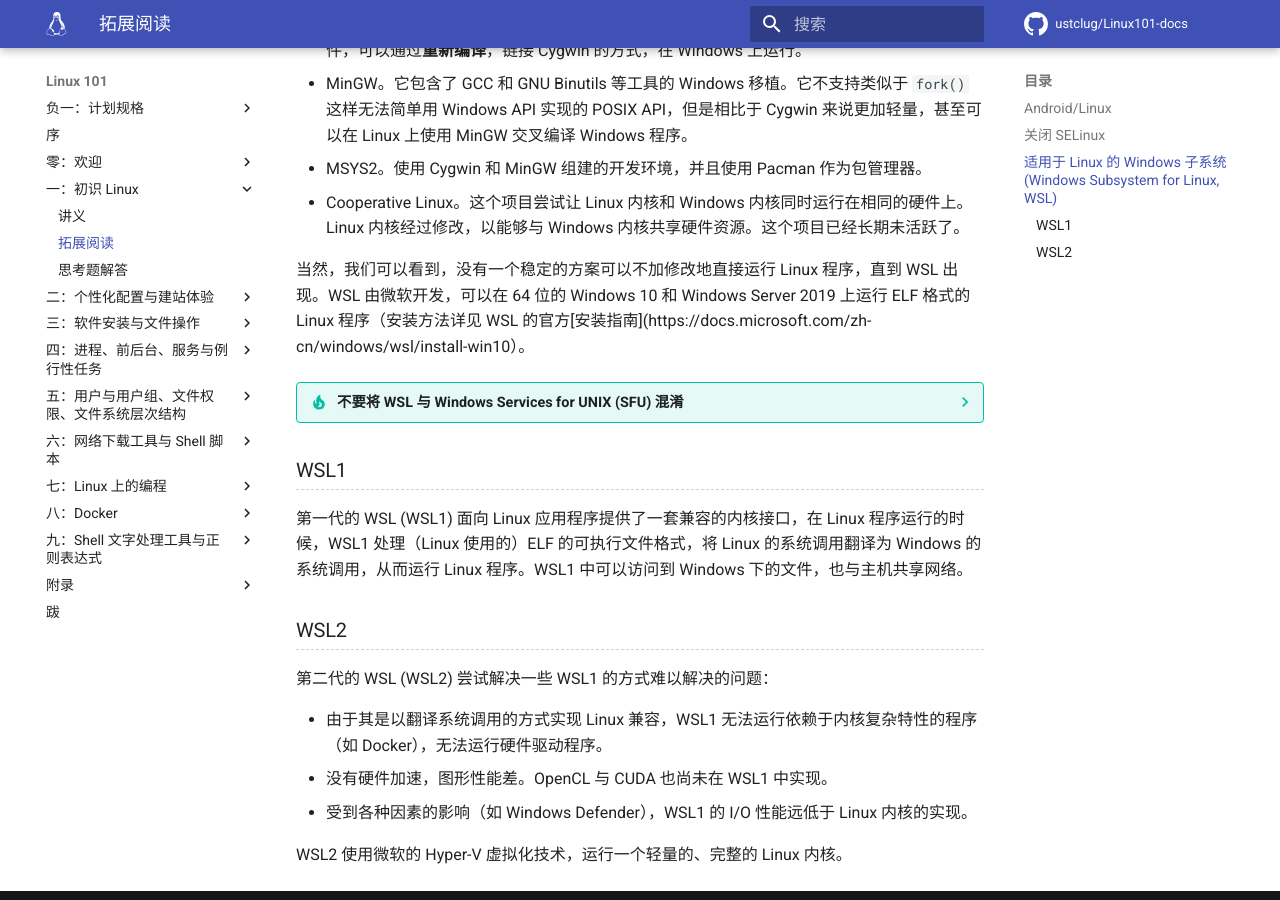
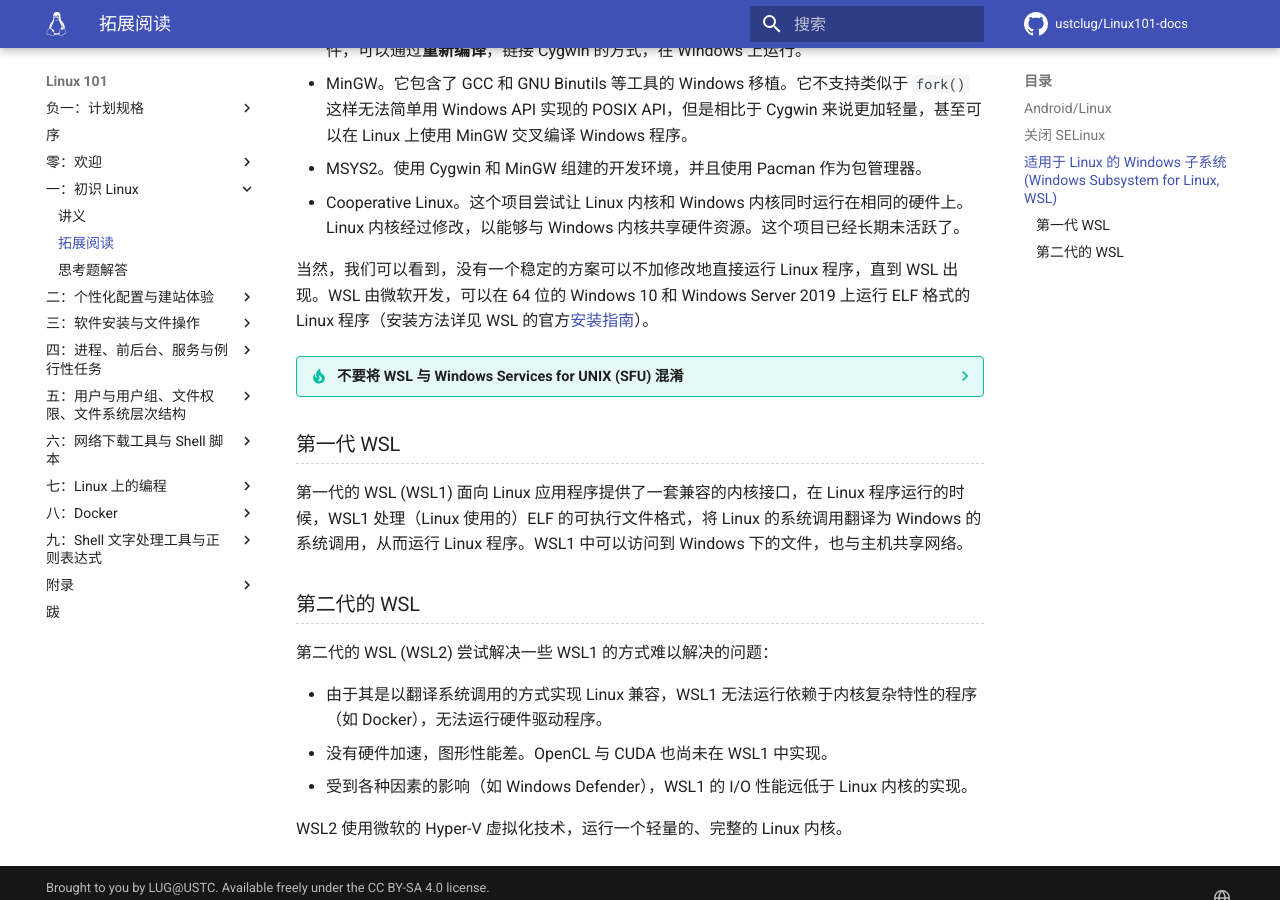
Before and after one commit to ustclug/Linux101-docs, an MkDocs documentation site: the page built from docs/Ch01/supplement.md, in a window 1280 px wide and 900 px high, scrolled down 1943 px. Built offline with MkDocs 1.6.1 and Material for MkDocs 9.7.7, drawn with Linux system fonts in a browser that asks for light colours; comment, search, counter and statistics services are not loaded.

Commit message:
Update supplement.md

```diff
--- a/docs/Ch01/supplement.md
+++ b/docs/Ch01/supplement.md
@@ -75,17 +75,17 @@
 - MSYS2。使用 Cygwin 和 MinGW 组建的开发环境，并且使用 Pacman 作为包管理器。
 - Cooperative Linux。这个项目尝试让 Linux 内核和 Windows 内核同时运行在相同的硬件上。Linux 内核经过修改，以能够与 Windows 内核共享硬件资源。这个项目已经长期未活跃了。
 
-当然，我们可以看到，没有一个稳定的方案可以不加修改地直接运行 Linux 程序，直到 WSL 出现。WSL 由微软开发，可以在 64 位的 Windows 10 和 Windows Server 2019 上运行 ELF 格式的 Linux 程序（安装方法详见 WSL 的官方[安装指南](https://docs.microsoft.com/zh-cn/windows/wsl/install-win10）。
+当然，我们可以看到，没有一个稳定的方案可以不加修改地直接运行 Linux 程序，直到 WSL 出现。WSL 由微软开发，可以在 64 位的 Windows 10 和 Windows Server 2019 上运行 ELF 格式的 Linux 程序（安装方法详见 WSL 的官方[安装指南](https://learn.microsoft.com/zh-cn/windows/wsl/install)）。
 
 ??? tip "不要将 WSL 与 Windows Services for UNIX (SFU) 混淆"
 
     你可能会在老版本的 Windows 上注意到，在添加与删除 Windows 组件的地方，有一个「基于 UNIX 的应用程序子系统」。需要注意的是，这个选项和 WSL 没有任何关系。它也无法直接运行 Linux 或者其他 UNIX 的程序。并且，这个子系统目前也已经停止了开发。
 
-### WSL1
+### 第一代 WSL {#wsl1}
 
 第一代的 WSL (WSL1) 面向 Linux 应用程序提供了一套兼容的内核接口，在 Linux 程序运行的时候，WSL1 处理（Linux 使用的）ELF 的可执行文件格式，将 Linux 的系统调用翻译为 Windows 的系统调用，从而运行 Linux 程序。WSL1 中可以访问到 Windows 下的文件，也与主机共享网络。
 
-### WSL2
+### 第二代的 WSL {#wsl2}
 
 第二代的 WSL (WSL2) 尝试解决一些 WSL1 的方式难以解决的问题：
 
```
